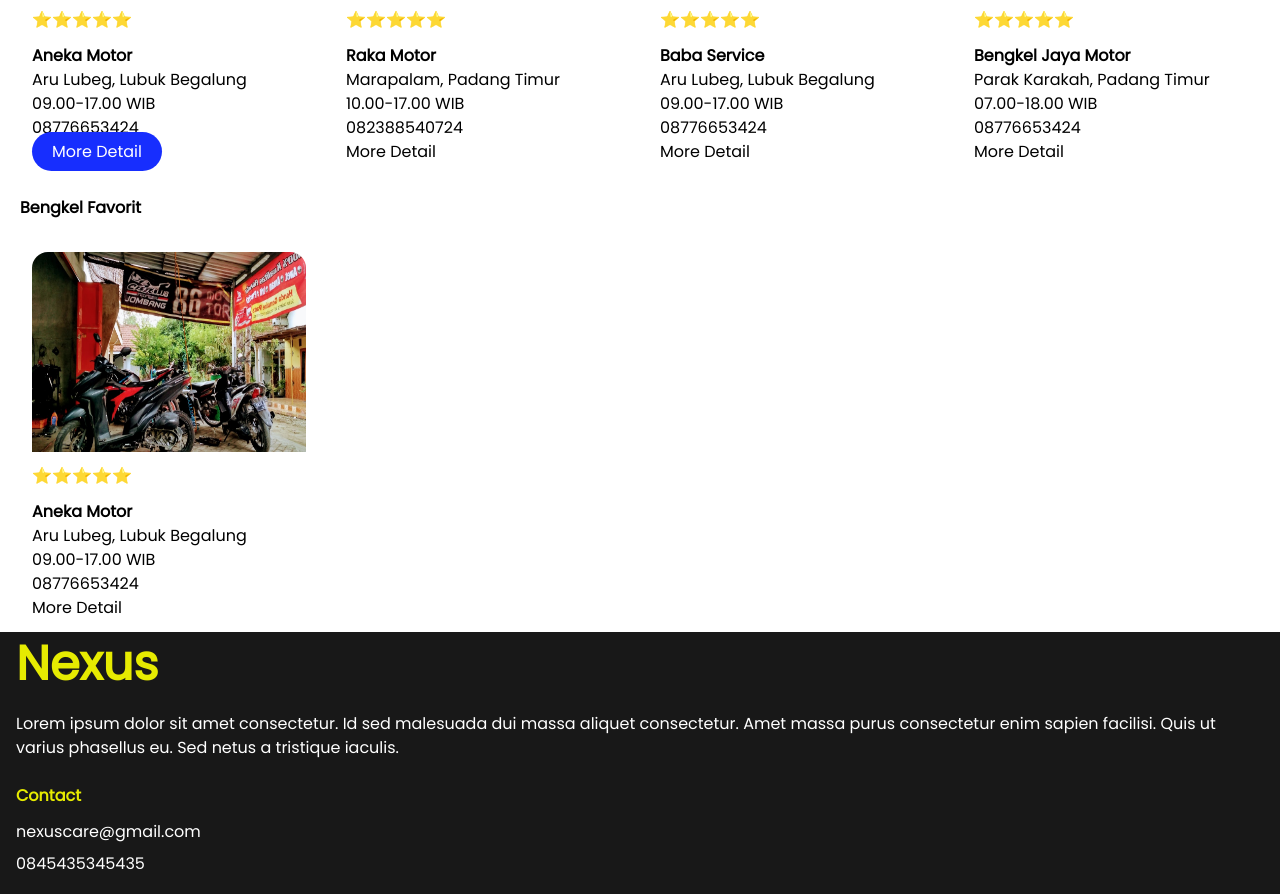
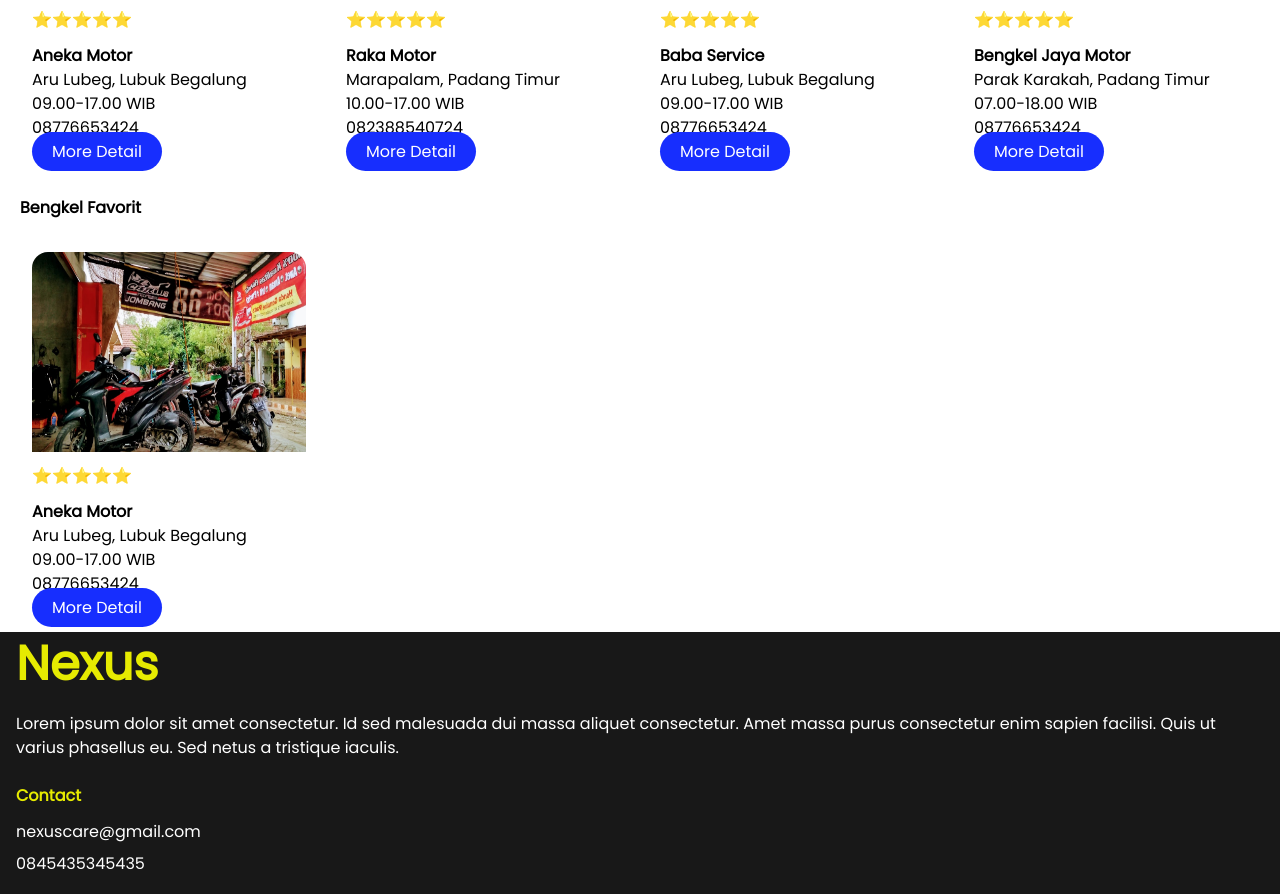
Before and after one commit to jimmywiraarbaa/capy-project, a React (Vite) app: page / in a window 1280 px wide. Shown: the part 2000-2894 px from the top of the page. Built offline with nearby package versions, Linux system fonts and the light colour scheme.

Commit message:
route more detail bengkel

```diff
--- a/src/App.jsx
+++ b/src/App.jsx
@@ -8,12 +8,15 @@
 import { BrowserRouter as Router, Routes, Route } from 'react-router-dom';
 import Home from "./pages/Home";
 import Bengkel from "./pages/Bengkel";
-
+import Login from './pages/Login';
+import Register from './pages/Register';
 function App() {
   return (
     <>
       <Router>
         <Routes>
+          <Route path='/login' element={<Login />} />
+          <Route path='/register' element={<Register />} />
           <Route path='/' element={<Home />} />
           <Route path='/bengkel' element={<Bengkel />} />
         </Routes>
--- a/src/components/RekomendasiBengkel/RekomendasiBengkel.jsx
+++ b/src/components/RekomendasiBengkel/RekomendasiBengkel.jsx
@@ -1,5 +1,5 @@
 // import React from 'react'
-// import { Link } from "react-router-dom";
+import { Link } from "react-router-dom";
 
 function RekomendasiBengkel() {
   return (
@@ -33,13 +33,13 @@ function RekomendasiBengkel() {
                 </ul>
               </p>
               <div className="content-end">
-                <a
-                  to="/gallery"
+                <Link
+                  to="/bengkel"
                   className="text-white px-5 py-2"
                   style={{ borderRadius: "20px", alignItems: "right", backgroundColor: "#172EFE" }}
                 >
                   More Detail
-                </a>
+                </Link>
               </div>
             </div>
           </div>
@@ -64,13 +64,13 @@ function RekomendasiBengkel() {
                   <li>082388540724</li>
                 </ul>
               </p>
-              <a
-                href="#"
-                className="btn btn-primary"
-                style={{ borderRadius: "20px", alignItems: "right" }}
+              <Link
+                to="/bengkel"
+                className="text-white px-5 py-2"
+                style={{ borderRadius: "20px", alignItems: "right", backgroundColor: "#172EFE" }}
               >
                 More Detail
-              </a>
+              </Link>
             </div>
           </div>
         </div>
@@ -94,13 +94,13 @@ function RekomendasiBengkel() {
                   <li>08776653424</li>
                 </ul>
               </p>
-              <a
-                href="#"
-                className="btn btn-primary"
-                style={{ borderRadius: "20px", alignItems: "right" }}
+              <Link
+                to="/bengkel"
+                className="text-white px-5 py-2"
+                style={{ borderRadius: "20px", alignItems: "right", backgroundColor: "#172EFE" }}
               >
                 More Detail
-              </a>
+              </Link>
             </div>
           </div>
         </div>
@@ -124,13 +124,13 @@ function RekomendasiBengkel() {
                   <li>08776653424</li>
                 </ul>
               </p>
-              <a
-                href="#"
-                className="btn btn-primary"
-                style={{ borderRadius: "20px", alignItems: "right" }}
+              <Link
+                to="/bengkel"
+                className="text-white px-5 py-2"
+                style={{ borderRadius: "20px", alignItems: "right", backgroundColor: "#172EFE" }}
               >
                 More Detail
-              </a>
+              </Link>
             </div>
           </div>
         </div>
@@ -162,13 +162,13 @@ function RekomendasiBengkel() {
                   <li>08776653424</li>
                 </ul>
               </p>
-              <a
-                href="#"
-                className="btn btn-primary"
-                style={{ borderRadius: "20px", alignItems: "right" }}
+              <Link
+                to="/bengkel"
+                className="text-white px-5 py-2"
+                style={{ borderRadius: "20px", alignItems: "right", backgroundColor: "#172EFE" }}
               >
                 More Detail
-              </a>
+              </Link>
             </div>
           </div>
         </div>
--- /dev/null
+++ b/src/pages/Login.jsx
@@ -0,0 +1,14 @@
+// import React from 'react'
+
+function Login() {
+    return (
+        <div>
+            <div>
+                <h1>Selamat Datang Kembali</h1>
+
+            </div>
+        </div>
+    )
+}
+
+export default Login
--- /dev/null
+++ b/src/pages/Register.jsx
@@ -0,0 +1,9 @@
+// import React from 'react'
+
+function Register() {
+    return (
+        <div>Register</div>
+    )
+}
+
+export default Register
```
Also changed, not shown: src/pages/Profile.jsx (added, +9 -0 lines).
